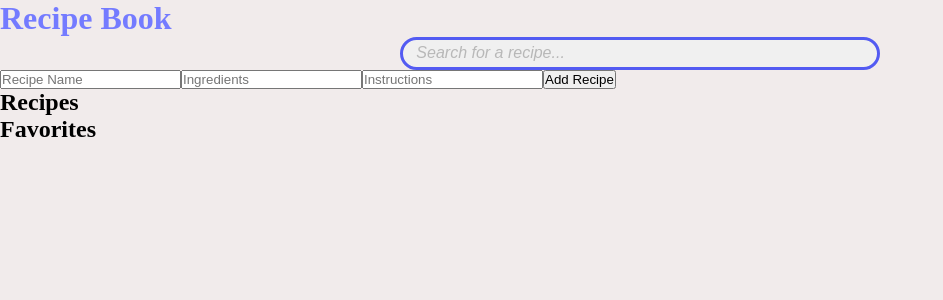
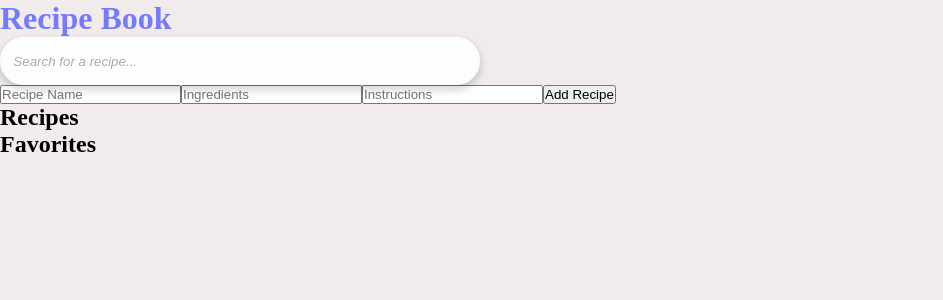
Before and after one commit to gavrielbatyrov10/recipe-rtk, a React (Vite) app in the folder recipe/: page / in a window 1280 px wide. Shown: the top 300 px of the page, without its empty margins (0-943 px from the left). Built offline with nearby package versions, Linux system fonts and the light colour scheme.

Commit message:
updated searchbar stylr

```diff
--- a/recipe/src/components/SearchBar.jsx
+++ b/recipe/src/components/SearchBar.jsx
@@ -1,23 +1,43 @@
-import React from 'react';
+// src/components/SearchBar.jsx
+import React, { useState } from 'react';
 import { useDispatch } from 'react-redux';
 import { setSearchTerm } from '../redux/actions';
-import "./index.css";
-
+import './index.css';
 
 const SearchBar = () => {
     const dispatch = useDispatch();
+    const [inputValue, setInputValue] = useState('');
 
     const handleChange = (e) => {
-    dispatch(setSearchTerm(e.target.value));
+        const value = e.target.value;
+        setInputValue(value);
+        dispatch(setSearchTerm(value)); // Dispatch the search term
+    };
+
+    const handleFocus = () => {
+        setInputValue((prev) => prev); // Keeps the input value when focused
+    };
+
+    const handleClear = () => {
+        setInputValue('');
+        dispatch(setSearchTerm('')); // Clear the search term
     };
 
     return (
-    <div className="seacrbar__container">
-    <input className='searchbar'
+        <div className="searchbar__container">
+            <input
+                className='searchbar'
                 type="text"
                 placeholder="Search for a recipe..."
+                value={inputValue}
                 onChange={handleChange}
+                onFocus={handleFocus}
             />
+            {inputValue && (
+                <button className="clear-button" onClick={handleClear}>
+                    Clear
+                </button>
+            )}
         </div>
     );
 };
--- a/recipe/src/components/index.css
+++ b/recipe/src/components/index.css
@@ -8,46 +8,48 @@ body {
 background-color: #f1ebeb;
 }
 
-.seacrbar__container {
+/* src/components/SearchBar.css */
+.searchbar__container {
+  position: relative;
+  width: 100%;
+  max-width: 30rem;
   display: flex;
-  justify-content: center;
+  align-items: center;
 }
 
 .searchbar {
-  height: 1.3rem;
-  padding: 1em;
-  color: #535bf274;
-background-color: #535bf2;
-border-radius: 30px;
-width: 30rem;
-border: 3px solid #535bf2;
-transition: all 300ms ease-in-out;
+  border: none;
+  background: rgba(255, 255, 255, 0.9);
+  border-radius: 30px;
+  padding: 0.5em 1em;
+  color: #333;
+  width: 100%;
+  height: 3rem; /* Default height */
+  transition: all 0.3s ease;
+  box-shadow: 0 4px 10px rgba(0, 0, 0, 0.2);
 }
 
 .searchbar::placeholder {
-  color: #aaa;        /* Custom color for placeholder */
-  font-style: italic; /* Optional: make the text italic */
-  opacity: 0.8;       /* Adjust transparency */
-  font-size: 1rem;    /* Adjust font size */
-  display: flex;
-  align-items: flex-end;
+  color: #aaa;
+  font-style: italic;
 }
 
-.searchbar:hover {
-scale: 1.1;
-/* box-shadow:  #535bf2 10px 10px 10px 10px; */
-
-box-shadow: 0px 8px 16px #535bf2;
-
+/* Clear button */
+.clear-button {
+  background: none;
+  border: none;
+  color: #f44336; /* Clear button color */
+  cursor: pointer;
+  margin-left: 0.5em;
 }
 
+/* Hover and focus effects */
+.searchbar:hover,
 .searchbar:focus {
-  height: 10rem; /* Expanded height when focused */
+  box-shadow: 0 4px 15px rgba(0, 0, 0, 0.3);
+  outline: none;
 }
-.searchbar:placeholder-shown {
-  background-color: #f0f0f0;
-  color: #aaa;
-}
+
 
 .title {
   color: #747bff;
```
Lines whose indentation alone changed are shown as unchanged.
